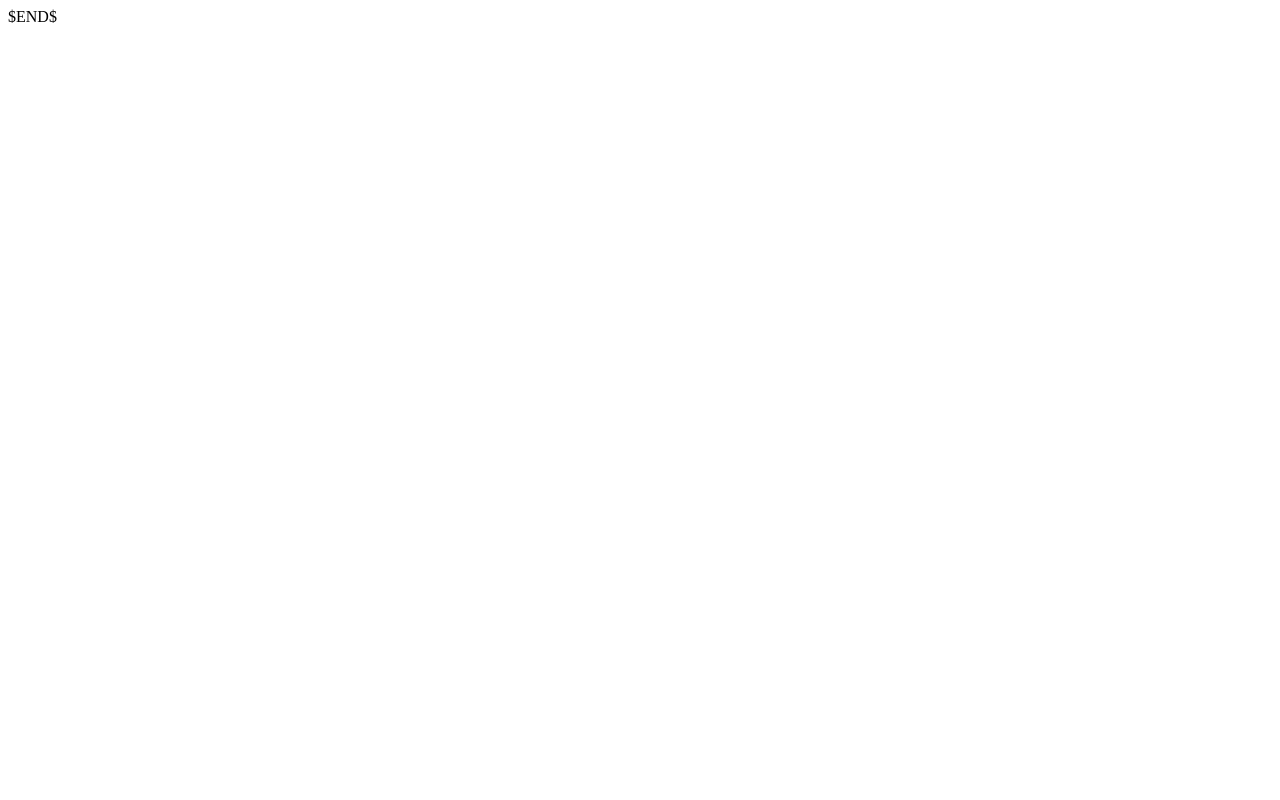
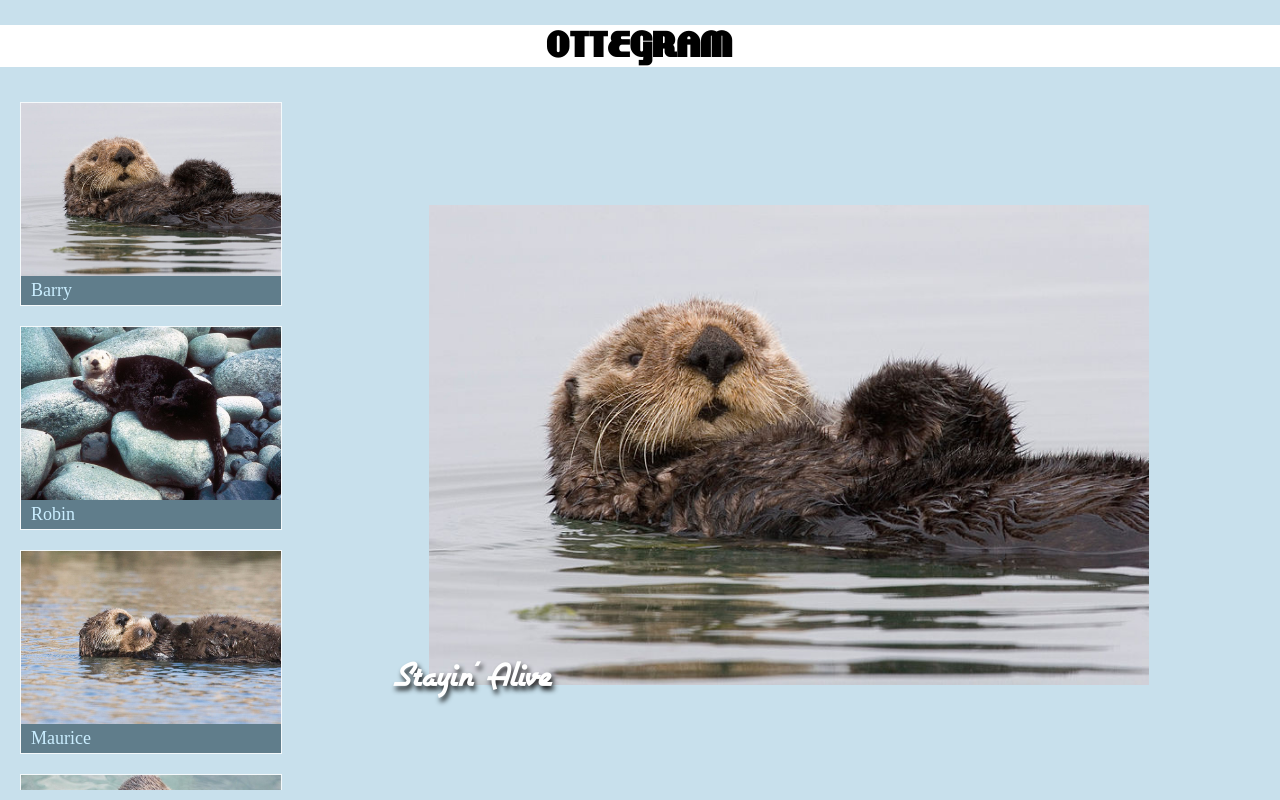
Before and after one commit to ARTobstrel/Ottergram, a plain HTML site: page index.html in a window 1280 px wide. Drawn offline with nearby package versions, Linux system fonts and the light colour scheme.

Commit message:
add main.js

```diff
--- a/index.html
+++ b/index.html
@@ -2,9 +2,62 @@
 <html lang="en">
 <head>
     <meta charset="UTF-8">
-    <title>$Title$</title>
+    <meta name="viewport" content="width=device-width, initial-scale=1">
+    <title>Ottegram</title>
+
+    <!--browser-sync start --server --files "stylesheets/*.css, scripts/*.js, *.html"-->
+
+    <link rel="stylesheet" href="https://cdnjs.cloudflare.com/ajax/libs/normalize/8.0.0/normalize.min.css">
+    <link rel="stylesheet" href="stylesheets/styles.css">
+    <link rel="shortcut icon" type="image/x-icon" href="favicon.ico">
 </head>
 <body>
-$END$
+<header class="main-header">
+    <h1 class="logo-text">ottegram</h1>
+</header>
+<main class="main-content">
+    <ul class="thumbnail-list">
+        <li class="thumbnail-item">
+            <a href="img/otter1.jpg" data-image-role="trigger" data-image-title="Stayin' Alive" data-image-url="img/otter1.jpg">
+                <img class="thumbnail-image" src="img/otter1.jpg" alt="Barry the otter">
+                <span class="thumbnail-title">Barry</span>
+            </a>
+        </li>
+        <li class="thumbnail-item">
+            <a href="img/otter2.jpg" data-image-role="trigger" data-image-title="How Deep Is Your Love" data-image-url="img/otter2.jpg">
+                <img class="thumbnail-image" src="img/otter2.jpg" alt="Robin the otter">
+                <span class="thumbnail-title">Robin</span>
+            </a>
+        </li>
+        <li class="thumbnail-item">
+            <a href="img/otter3.jpg" data-image-role="trigger" data-image-title="You Should Be Dancing" data-image-url="img/otter3.jpg">
+                <img class="thumbnail-image" src="img/otter3.jpg" alt="Maurice the otter">
+                <span class="thumbnail-title">Maurice</span>
+            </a>
+        </li>
+        <li class="thumbnail-item">
+            <a href="img/otter4.jpg" data-image-role="trigger" data-image-title="Night Fever" data-image-url="img/otter4.jpg">
+                <img class="thumbnail-image" src="img/otter4.jpg" alt="Lesley the otter">
+                <span class="thumbnail-title">Lesley</span>
+            </a>
+        </li>
+        <li class="thumbnail-item">
+            <a href="img/otter5.jpg" data-image-role="trigger" data-image-title="To Love Somebody" data-image-url="img/otter5.jpg">
+                <img class="thumbnail-image" src="img/otter5.jpg" alt="Barbara the otter">
+                <span class="thumbnail-title">Barbara</span>
+            </a>
+        </li>
+    </ul>
+
+    <div class="detail-image-container">
+        <div class="detail-image-frame">
+            <img class="detail-image" data-image-role="target" src="img/otter1.jpg" alt="">
+            <span class="detail-image-title" data-image-title="title">Stayin' Alive</span>
+        </div>
+    </div>
+
+    <script src="scripts/main.js" charset="utf-8"></script>
+</main>
+
 </body>
 </html>
--- /dev/null
+++ b/scripts/main.js
@@ -0,0 +1,3 @@
+var DETAIL_IMAGE_SELECTOR = '[data-image-role="target"]';
+var DETAIL_TITLE_SELECTOR = '[data-image-role="title]';
+var THUMBNAIL_LINK_SELECTOR = '[data-image-role="trigger]';
--- a/stylesheets/styles.css
+++ b/stylesheets/styles.css
@@ -0,0 +1,138 @@
+@font-face {
+    font-family: "airstreamregular";
+    src: url("fonts/Airstream-webfont.eot");
+    src: url("fonts/Airstream-webfont.eot?#iefix") format('embedded-opentype'),
+    url("fonts/Airstream-webfont.woff") format('woff'),
+    url("fonts/Airstream-webfont.ttf") format('truetype'),
+    url("fonts/Airstream-webfont.svg#airstreamregular") format('svg');
+    font-weight: normal;
+    font-style: normal;
+}
+
+@font-face {
+    font-family: 'lakeshore';
+    src: url("fonts/LAKESHOR-webfont.eot");
+    src: url("fonts/LAKESHOR-webfont.eot?#iefix") format("embedded-opentype"),
+    url("fonts/LAKESHOR-webfont.woff") format("woff"),
+    url("fonts/LAKESHOR-webfont.ttf") format("truetype"),
+    url("fonts/LAKESHOR-webfont.svg#lakeshore") format("svg");
+    font-weight: normal;
+    font-style: normal;
+}
+
+html, body {
+    height: 100%;
+}
+
+body {
+    display: flex;
+    flex-direction: column;
+
+    font-size: 10px;
+    background: rgb(200, 224, 236);
+}
+
+a {
+    text-decoration: none;
+}
+
+.main-header {
+    flex: 01 auto;
+}
+
+.logo-text {
+    background: white;
+
+    text-align: center;
+    text-transform: uppercase;
+    font-family: lakeshore;
+    font-size: 37px;
+}
+
+.main-content {
+    flex: 11 auto;
+    display: flex;
+    flex-direction: column;
+}
+
+.thumbnail-title {
+    display: block;
+    margin: 0;
+    padding: 4px 10px;
+    background: rgb(96, 125, 139);
+    color: rgb(202, 238, 255);
+    font-size: 18px;
+}
+
+.detail-image-container {
+    flex: 11 auto;
+    display: flex;
+    justify-content: center;
+    align-items: center;
+}
+
+.detail-image-frame {
+    position: relative;
+    text-align: center;
+}
+
+.detail-image {
+    width: 90%;
+}
+
+.detail-image-title {
+    position: absolute;
+    bottom: -10px;
+    left: 4px;
+
+    font-family: airstreamregular;
+    color: white;
+    text-shadow: rgba(0, 0, 0, 0.9) 2px 4px 5px;
+    font-size: 40px;
+}
+
+.thumbnail-list {
+    flex: 01 auto;
+    order: 2;
+    display: flex;
+    justify-content: space-between;
+    list-style: none;
+    padding: 0;
+
+    white-space: nowrap;
+    overflow-x: auto;
+}
+
+.thumbnail-image {
+    display: block;
+    width: 100%;
+}
+
+.thumbnail-item {
+    display: inline-block;
+    min-width: 120px;
+    max-width: 120px;
+    border: 1px solid rgb(100%, 100%, 100%);
+    border: 1px solid rgba(100%, 100%, 100%, 0.8);
+}
+
+@media all and (min-width: 768px) {
+    .main-content {
+        flex-direction: row;
+        overflow: hidden;
+    }
+
+    .thumbnail-list {
+        flex-direction: column;
+        order: 0;
+        margin-left: 20px;
+    }
+
+    .thumbnail-item {
+        max-width: 260px;
+    }
+
+    .thumbnail-item + .thumbnail-item {
+        margin-top: 20px;
+    }
+}
```
Also changed, not shown: 1 other file.
